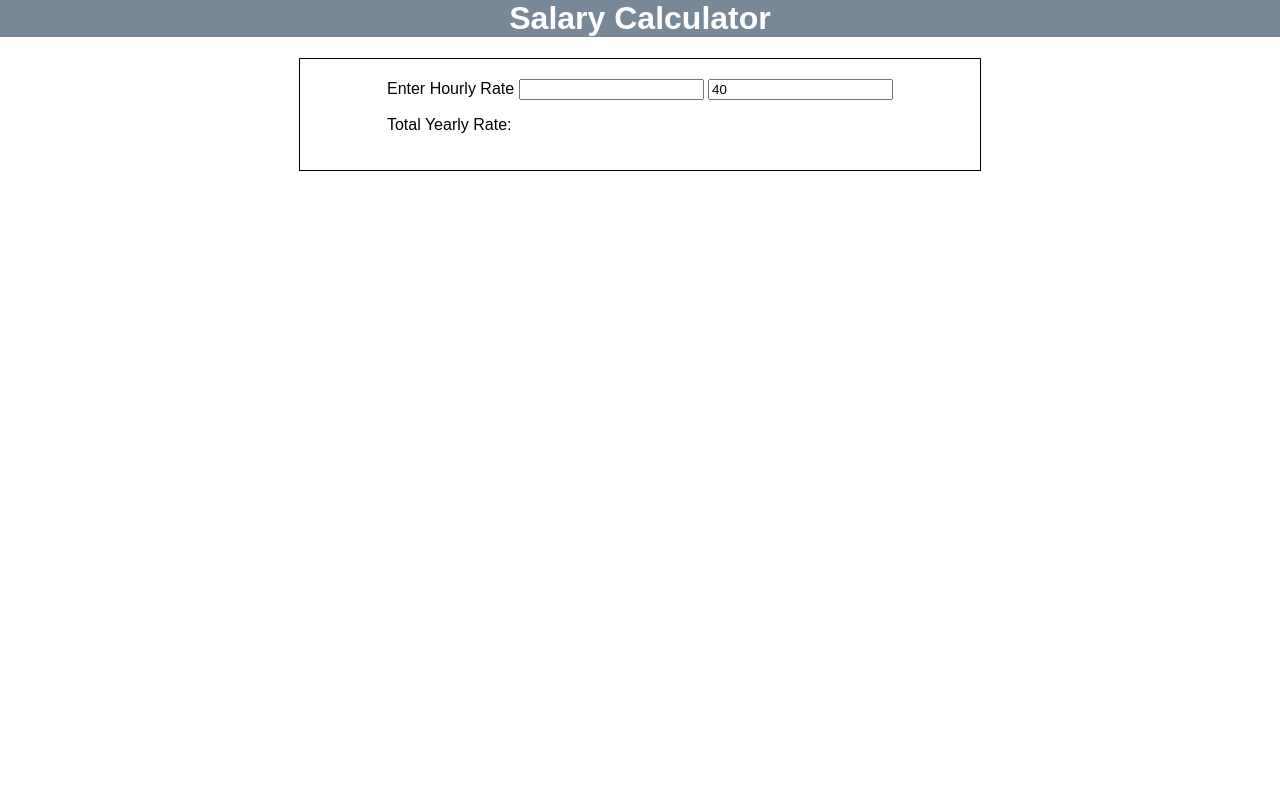
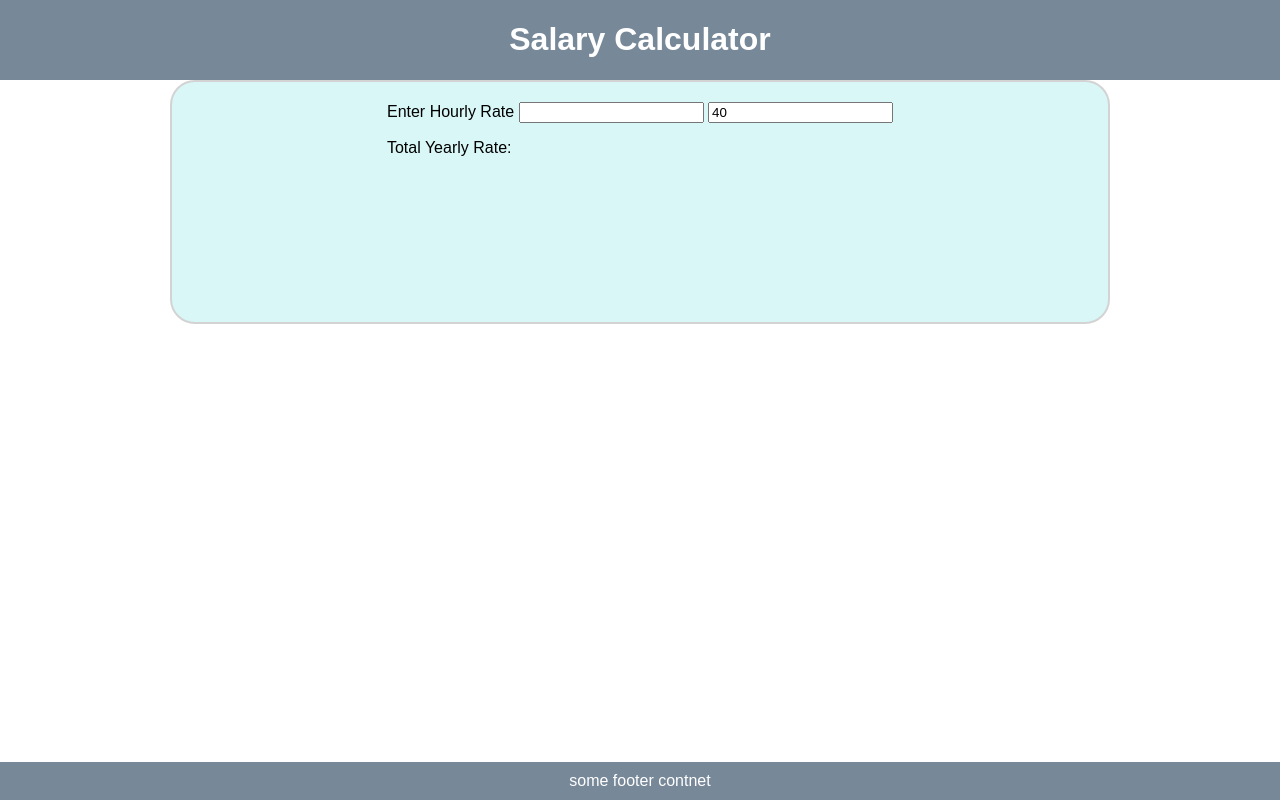
Before and after one commit to jamdlaw/salary-calculator, a plain HTML site: page index.html in a window 1280 px wide. Drawn offline with nearby package versions, Linux system fonts and the light colour scheme.

Commit message:
added styles and markup

```diff
--- a/assets/style.css
+++ b/assets/style.css
@@ -4,20 +4,39 @@ body {
     box-sizing: border-box;
     /*background: #f06d06;*/
     font-family: Arial, Helvetica, sans-serif;
+    height:100%;
+    display: flex;
+    flex-direction: column;
 }
 
-header {
+header,footer {
     background: #778899;
     color:white;
     text-align:center;
 }
+
+.wrapper{
+    flex: 1 0 auto;
+}
+
 .content{
     margin: 0 auto;
-    background:white;
-    width: 50%;
+    background:#d9f7f7;
+    width: 70%;
     padding: 20px;
     display: flex;
     justify-content: center;
     align-items: center;
-    border: 1px solid black;
+    border: 2px solid #D3D3D3;
+    border-radius: 25px;
+
 }
+
+#app{
+    height:200px;
+}
+
+footer{
+    flex-shrink: 0;
+    padding:10px;
+}
--- a/index.html
+++ b/index.html
@@ -6,16 +6,18 @@
     <header>
         <h1>Salary Calculator</h1>
     </header>
-        <div class="content">
-            <div id="app">
-                <label for="hourly"> Enter Hourly Rate</label>
-                <input type="text" id="hourly"  v-model="hourlyRate" v-on:change="getYearlySalaryForHourlyRate"  />
-                <input type="text" id="weeklyHours"  v-model="weeklyHours" v-on:change="getYearlySalaryForHourlyRate"  />
+        <div class="wrapper">
+            <div class="content">
+                <div class="app" id="app">
+                    <label for="hourly"> Enter Hourly Rate</label>
+                    <input type="text" id="hourly"  v-model="hourlyRate" v-on:change="getYearlySalaryForHourlyRate"  />
+                    <input type="text" id="weeklyHours"  v-model="weeklyHours" v-on:change="getYearlySalaryForHourlyRate"  />
 
-                <p> Total Yearly Rate: {{formattedTotal}}</p>
+                    <p> Total Yearly Rate: {{formattedTotal}}</p>
+                </div>
             </div>
         </div>
-    <footer></footer>
+    <footer> some footer contnet </footer>
     <script src="https://cdn.jsdelivr.net/npm/vue/dist/vue.js"></script>
     <script>
         var app = new Vue({
```
